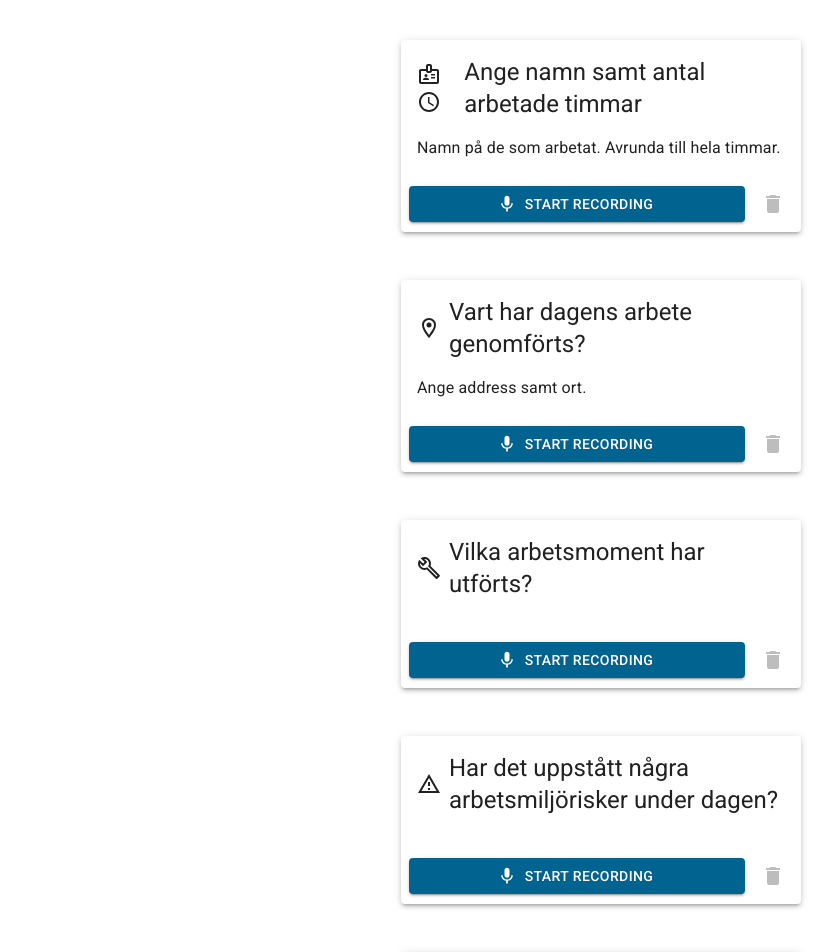
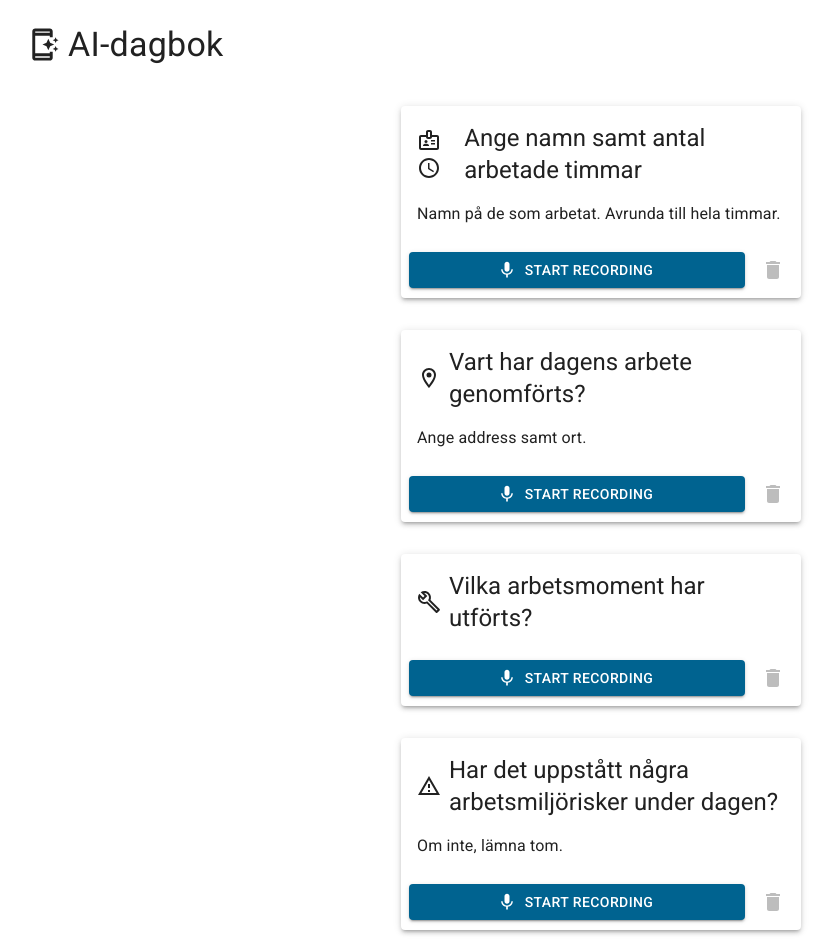
Before and after one commit to dinesjo/react-mic-app, a React (Vite) app: page / in a window 1280 px wide. Shown: the top 952 px of the page, without its empty margins (39-873 px from the left). Built offline with nearby package versions, Linux system fonts and the light colour scheme.

Commit message:
UX improvements

```diff
--- a/src/App.tsx
+++ b/src/App.tsx
@@ -1,12 +1,11 @@
-import { Box, Button, CssBaseline, Divider, Fab, Stack, Stepper } from "@mui/material";
-import { AppBar, Toolbar, IconButton, Container } from "@mui/material";
-import MenuIcon from "@mui/icons-material/Menu";
+import { Box, Button, CssBaseline, Stack, Typography } from "@mui/material";
+import { Container } from "@mui/material";
 import {
   AccessTimeOutlined,
+  AppShortcutOutlined,
   BadgeOutlined,
   BuildOutlined,
   LocationOnOutlined,
-  Mic,
   ReportOutlined,
   Send,
   WarningAmberOutlined,
@@ -28,8 +27,16 @@ export default function App() {
   return (
     <>
       <CssBaseline />
+      <Container>
+        <Stack gap={1} alignItems="center" direction="row" sx={{ my: 3 }}>
+          <AppShortcutOutlined fontSize="large" />
+          <Typography variant="h4" component="h1">
+            AI-dagbok
+          </Typography>
+        </Stack>
+      </Container>
       <Container sx={{ mb: 3 }}>
-        <Stack direction="column" gap={2} sx={{ my: 3 }}>
+        <Stack direction="column" sx={{ my: 3 }}>
           <AudioRecordCard
             icon={
               <Box sx={{ position: "relative", width: 52, height: 52 }}>
@@ -49,12 +56,12 @@ export default function App() {
           <AudioRecordCard
             icon={<WarningAmberOutlined />}
             title="Har det uppstått några arbetsmiljörisker under dagen?"
-            description=""
+            description="Om inte, lämna tom."
           />
           <AudioRecordCard
             icon={<ReportOutlined />}
             title="Har någon situation uppstått som försvårat arbetet?"
-            description=""
+            description="Om inte, lämna tom."
           />
         </Stack>
         <Button
--- a/src/Components/AudioRecordCard.tsx
+++ b/src/Components/AudioRecordCard.tsx
@@ -1,5 +1,5 @@
 import { Card, CardActions, CardContent, Button, IconButton, Stack, Typography } from "@mui/material";
-import { Delete, HourglassBottom, Mic, MicOff } from "@mui/icons-material";
+import { CheckCircle, Delete, HourglassBottom, Mic, MicOff } from "@mui/icons-material";
 import { useState, useRef } from "react";
 interface AudioRecordCardProps {
   title?: string;
@@ -21,6 +21,7 @@ export default function AudioRecordCard({ title, description, icon }: AudioRecor
   const [isTranscribing, setIsTranscribing] = useState(false);
   const [transcription, setTranscription] = useState<string | null>(null);
   const audioChunksRef = useRef<Blob[]>([]);
+  const [answered, setAnswered] = useState(false);
 
   async function startRecording() {
     try {
@@ -60,6 +61,12 @@ export default function AudioRecordCard({ title, description, icon }: AudioRecor
     }
   }
 
+  function updateTranscriptionState(isTranscribing: boolean, transcription: string | null, answered: boolean) {
+    setIsTranscribing(isTranscribing);
+    setTranscription(transcription);
+    setAnswered(answered);
+  }
+
   async function transcribeAudio(base64Audio?: string) {
     setIsTranscribing(true);
 
@@ -83,20 +90,19 @@ export default function AudioRecordCard({ title, description, icon }: AudioRecor
         });
         const data = (await response.json()) as TranscriptionResponse;
         if (data.RecognitionStatus !== "Success") {
-          setTranscription("API side error.");
-          setIsTranscribing(false);
+          updateTranscriptionState(false, "API server fault.", false);
+          return;
+        } else if (!data.DisplayText) {
+          updateTranscriptionState(false, "No words detected, try again.", false);
           return;
         }
-        setTranscription(data.DisplayText || "No audio regonized.");
-        setIsTranscribing(false);
+        updateTranscriptionState(false, data.DisplayText, true);
       } catch (error) {
         console.error("Error transcribing audio:", error);
-        setTranscription("Error transcribing audio.");
-        setIsTranscribing(false);
+        updateTranscriptionState(false, "Error transcribing audio.", false);
       }
     } else {
-      setIsTranscribing(false);
-      setTranscription("No audio found.");
+      updateTranscriptionState(false, "Failed to convert WAV to Base64", false);
     }
   }
 
@@ -106,18 +112,26 @@ export default function AudioRecordCard({ title, description, icon }: AudioRecor
       URL.revokeObjectURL(audio.src);
     }
     setAudio(null);
-    setTranscription(null);
-    setIsTranscribing(false);
+    updateTranscriptionState(false, null, false);
   }
 
   return (
-    <Card elevation={3} sx={{ maxWidth: 400, margin: "16px auto" }}>
+    <Card elevation={3} sx={{ maxWidth: 400, margin: "16px auto", position: "relative", overflow: "visible" }}>
+      {answered && (
+        <IconButton sx={{ position: "absolute", top: "-1em", right: "-1em" }} disabled>
+          <CheckCircle fontSize="large" color="success" />
+        </IconButton>
+      )}
       <CardContent>
-        <Stack direction="row" alignItems="center" gap={1} marginBottom={2}>
+        <Stack direction="row" alignItems="center" gap={1}>
           {icon}
           <Typography variant="h5">{title}</Typography>
         </Stack>
-        {description && <Typography variant="body1">{description}</Typography>}
+        {description && (
+          <Typography variant="body1" sx={{ mt: 2 }}>
+            {description}
+          </Typography>
+        )}
       </CardContent>
       <CardActions sx={{ justifyContent: "space-between" }}>
         {isRecording ? (
```
